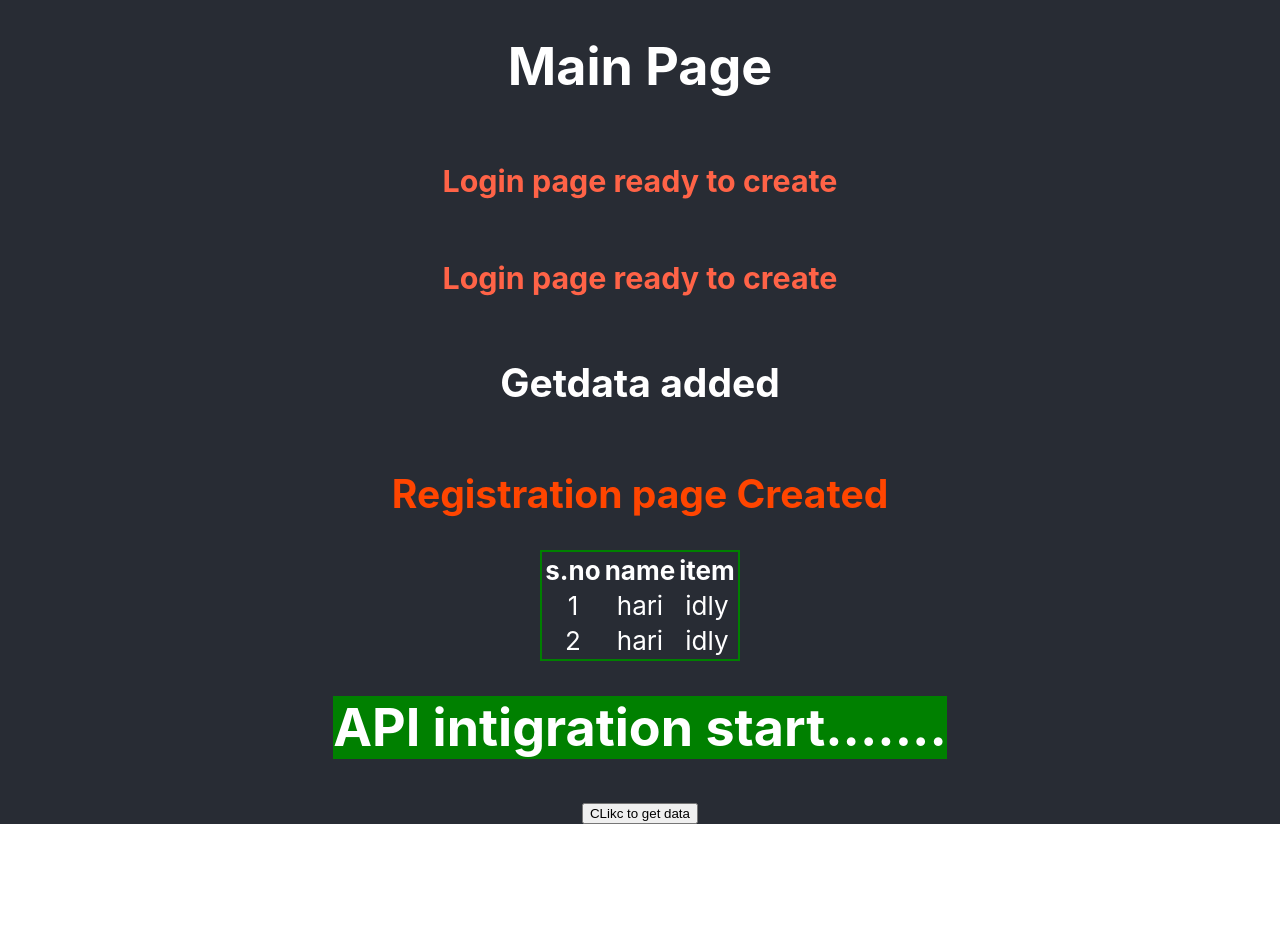
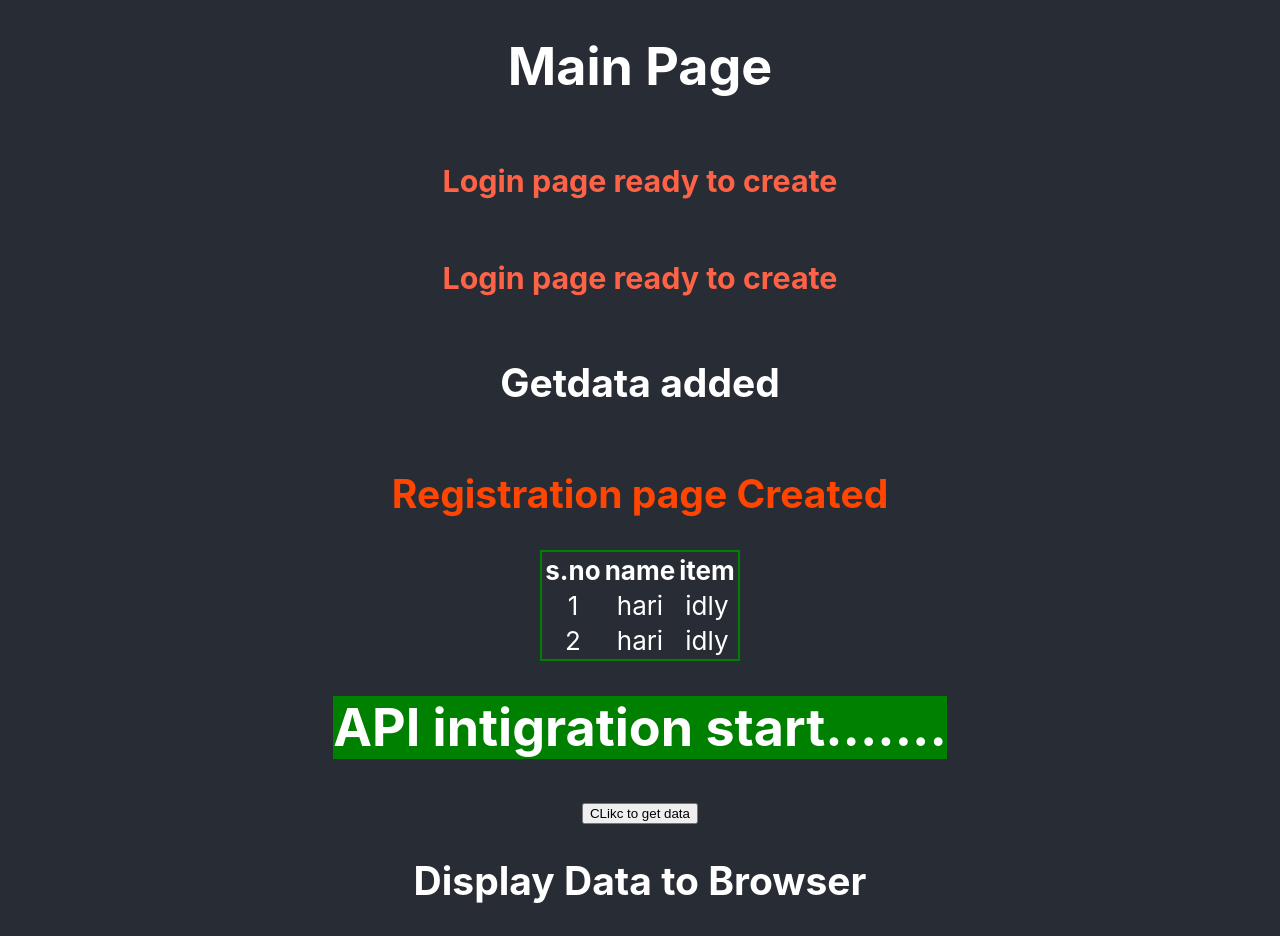
Before and after one commit to riha7/mypages, a React (Create React App) app: page / in a window 1280 px wide. Before the commit the page ends 824 px from the top, so only its background shows below. Built offline with nearby package versions, Linux system fonts and the light colour scheme.

Commit message:
New file created

```diff
--- a/src/App.js
+++ b/src/App.js
@@ -1,5 +1,6 @@
 import './App.css';
 import DataApintigration from './DataApintigration';
+import DisplayBrowser from './DisplayBrowser';
 import Get from './Get';
 function App() {
   return (
@@ -12,6 +13,7 @@ function App() {
         <h2 style={{color:'orangered'}}>Registration page Created</h2>
       <Get />
       <DataApintigration />
+      <DisplayBrowser />
       </header>
     </div>
   );
--- /dev/null
+++ b/src/DisplayBrowser.js
@@ -0,0 +1,11 @@
+import React from 'react'
+//https://jsonplaceholder.typicode.com/users
+const DisplayBrowser = () => {
+    return (
+        <div>
+           <h2>Display Data to Browser</h2>
+        </div>
+    )
+}
+
+export default DisplayBrowser
```
